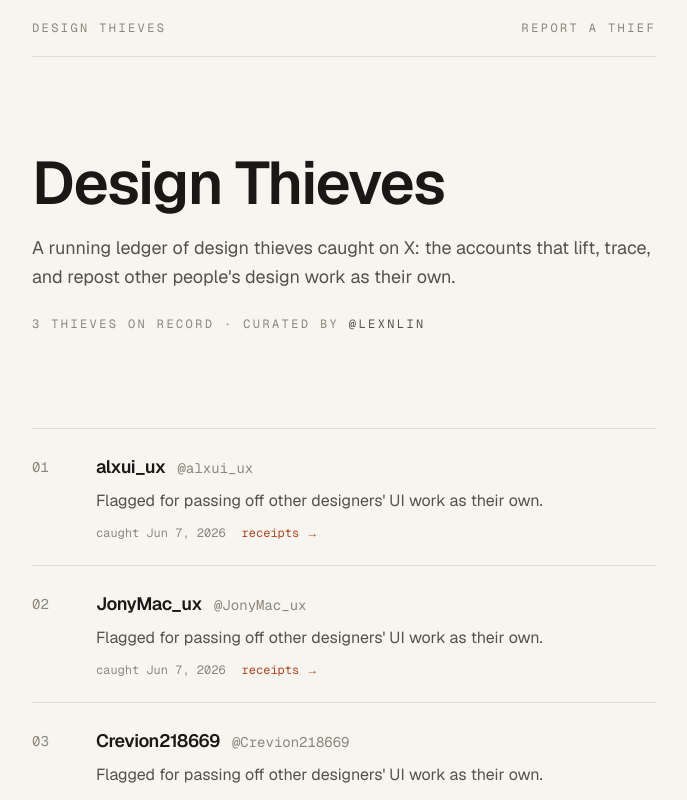
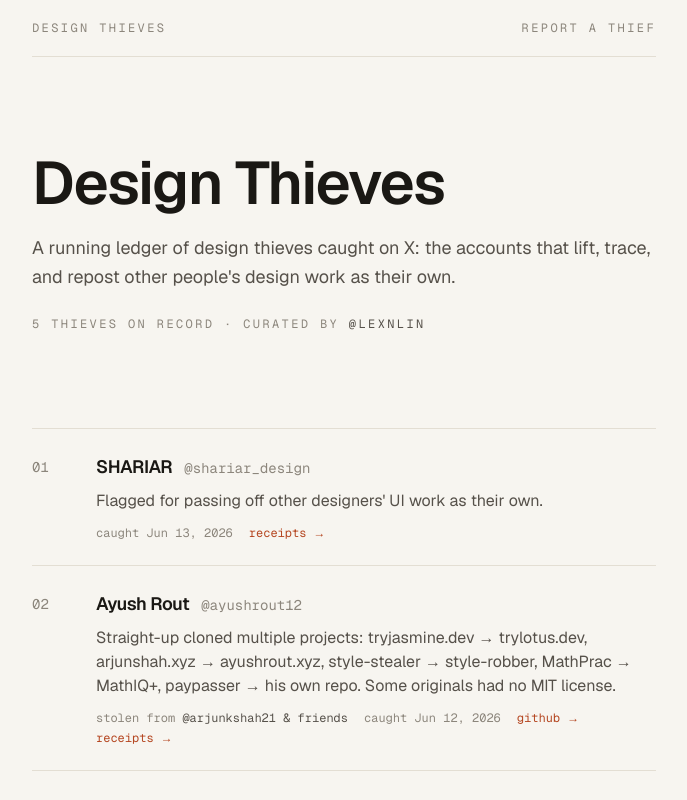
Before and after one commit to Leonxlnx/designthieves, a Next.js app: page / in a window 1280 px wide. Shown: the top 800 px of the page, without its empty margins (296-983 px from the left). Built offline with nearby package versions, Linux system fonts and the light colour scheme.

Commit message:
feat: add shariar_design (X) and ayushrout12 (GitHub) to the ledger
Co-Authored-By: Leon Lin <lexn.lin8@gmail.com>

```diff
--- a/src/components/ThiefRow.tsx
+++ b/src/components/ThiefRow.tsx
@@ -1,5 +1,5 @@
 import type { Thief } from "@/data/thieves";
-import { displayName, formatCaughtOn, isHttpUrl, xProfileUrl } from "@/lib/thieves";
+import { displayName, formatCaughtOn, githubProfileUrl, isHttpUrl, xProfileUrl } from "@/lib/thieves";
 
 export function ThiefRow({ thief, index }: { thief: Thief; index: number }) {
   const name = displayName(thief);
@@ -46,6 +46,16 @@ export function ThiefRow({ thief, index }: { thief: Thief; index: number }) {
               </span>
             )}
             {caughtOn && <span>caught {caughtOn}</span>}
+            {thief.github && (
+              <a
+                href={githubProfileUrl(thief.github)}
+                target="_blank"
+                rel="noopener noreferrer"
+                className="text-accent underline-offset-4 hover:underline"
+              >
+                github →
+              </a>
+            )}
             {hasEvidence && (
               <a
                 href={thief.evidenceUrl}
--- a/src/data/thieves.ts
+++ b/src/data/thieves.ts
@@ -20,6 +20,8 @@ export type Thief = {
   caughtOn?: string;
   /** Link to the receipts: the offending post or thread (optional). */
   evidenceUrl?: string;
+  /** GitHub username, shown as a profile link when provided (optional). */
+  github?: string;
 };
 
 // The ledger. Add new catches here, newest at the top.
@@ -28,6 +30,22 @@ export type Thief = {
 // `stolenFrom`, a `name`, or swap `evidenceUrl` for a direct link to the
 // offending post when you have the receipts.
 export const thieves: Thief[] = [
+  {
+    handle: "shariar_design",
+    name: "SHARIAR",
+    note: "Flagged for passing off other designers' UI work as their own.",
+    caughtOn: "2026-06-13",
+    evidenceUrl: "https://x.com/shariar_design",
+  },
+  {
+    handle: "ayushrout12",
+    name: "Ayush Rout",
+    note: "Straight-up cloned multiple projects: tryjasmine.dev → trylotus.dev, arjunshah.xyz → ayushrout.xyz, style-stealer → style-robber, MathPrac → MathIQ+, paypasser → his own repo. Some originals had no MIT license.",
+    stolenFrom: "@arjunkshah21 & friends",
+    caughtOn: "2026-06-12",
+    evidenceUrl: "https://github.com/ayushrout12",
+    github: "ayushrout12",
+  },
   {
     handle: "alxui_ux",
     note: "Flagged for passing off other designers' UI work as their own.",
--- a/src/lib/thieves.ts
+++ b/src/lib/thieves.ts
@@ -3,6 +3,11 @@ import type { Thief } from "@/data/thieves";
 /** Build the canonical X profile URL for a handle. */
 export function xProfileUrl(handle: string): string {
   return `https://x.com/${handle.replace(/^@/, "")}`;
+}
+
+/** Build the GitHub profile URL for a username. */
+export function githubProfileUrl(username: string): string {
+  return `https://github.com/${encodeURIComponent(username.trim().replace(/^@/, ""))}`;
 }
 
 /** True only for well-formed http(s) URLs; guards against broken evidence links. */
```
